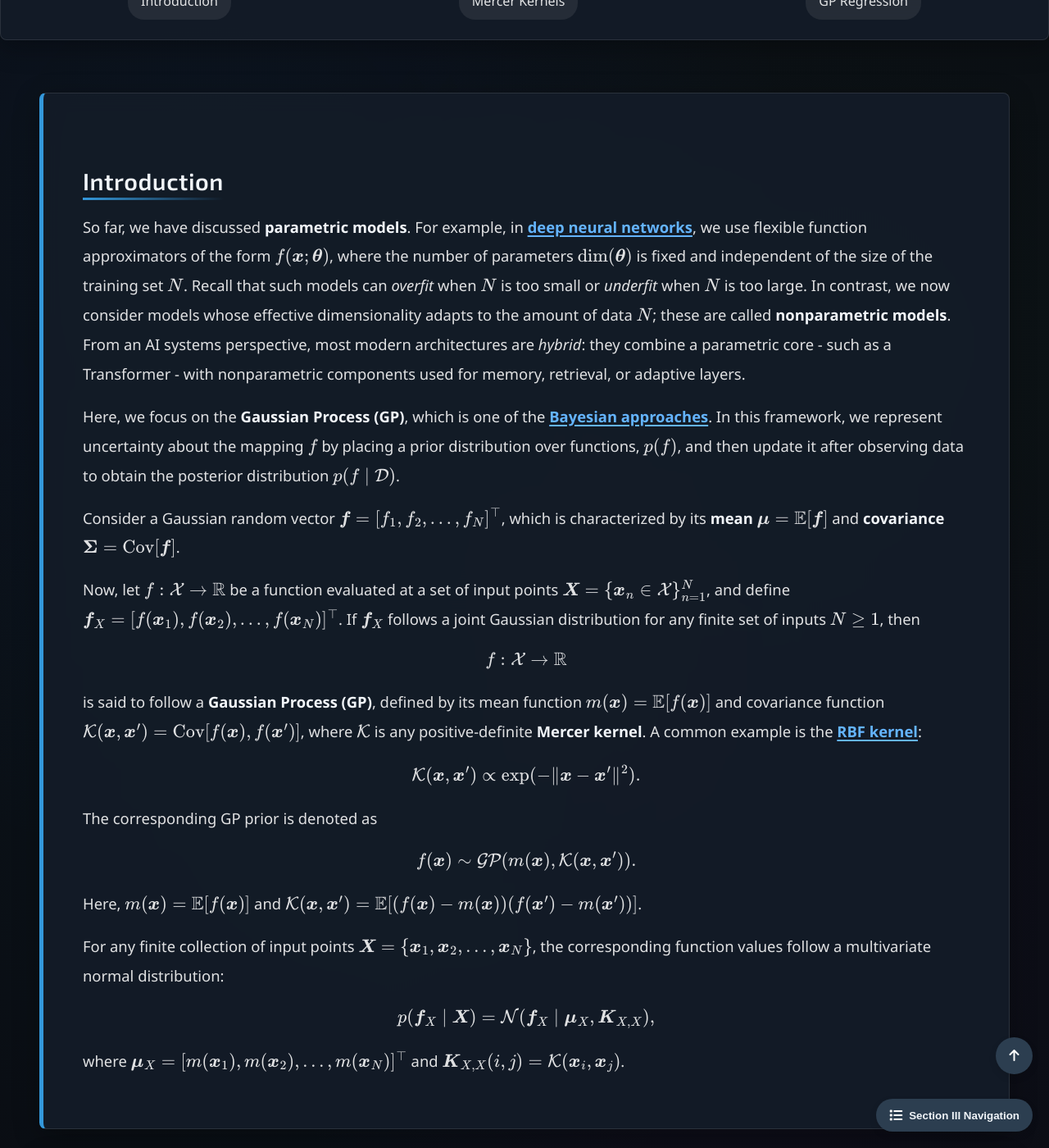
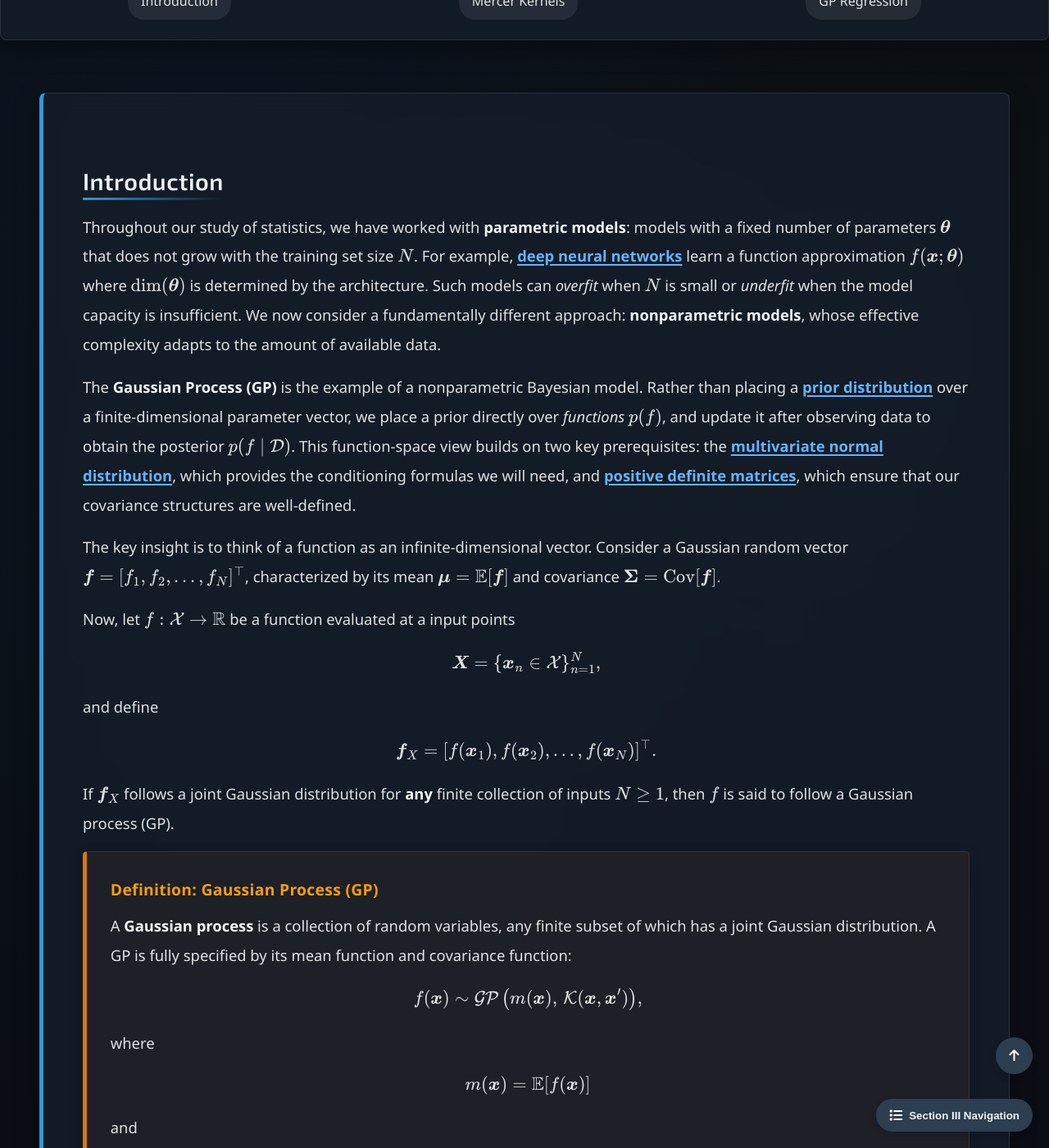
Before and after one commit to Yusukey01/yusukey01.github.io, a Jekyll site: the page built from Mathematics/Probability/gaussian_process.html, in a window 1280 px wide and 1400 px high, scrolled down 516 px. Shown: the whole window at 82% size. Built offline with Jekyll 4.4.1, drawn with Linux system fonts in a browser that asks for light colours; some of the changed text lies outside the part shown.

Commit message:
revised explanations and style

```diff
--- a/Mathematics/Probability/gaussian_process.html
+++ b/Mathematics/Probability/gaussian_process.html
@@ -29,58 +29,75 @@ uses_python: false
                 <h2>Introduction</h2>
 
                 <p>
-                    So far, we have discussed <strong>parametric models</strong>. For example, in  <a href="../Machine_learning/deep_nn.html"><strong>deep neural networks</strong></a>,
-                    we use flexible function approximators of the form \(f(\boldsymbol{x}; \boldsymbol{\theta})\), where the number of parameters \(\dim(\boldsymbol{\theta})\)
-                    is fixed and independent of the size of the training set \(N\). Recall that such models can <em>overfit</em> when \(N\) is too small or <em>underfit</em>
-                    when \(N\) is too large. In contrast, we now consider models whose effective dimensionality adapts to the amount of data \(N\);
-                    these are called <strong>nonparametric models</strong>.
-                    From an AI systems perspective, most modern architectures are <em>hybrid</em>: they combine a parametric core -
-                    such as a Transformer - with nonparametric components used for memory, retrieval, or adaptive layers.
+                    Throughout our study of statistics, we have worked with <strong>parametric models</strong>: models with a fixed number of parameters
+                    \(\boldsymbol{\theta}\) that does not grow with the training set size \(N\). For example,
+                    <a href="../Machine_learning/deep_nn.html"><strong>deep neural networks</strong></a>
+                    learn a function approximation \(f(\boldsymbol{x}; \boldsymbol{\theta})\) where
+                    \(\dim(\boldsymbol{\theta})\) is determined by the architecture. Such models can <em>overfit</em> when \(N\) is small or <em>underfit</em>
+                    when the model capacity is insufficient. We now consider a fundamentally different approach:
+                    <strong>nonparametric models</strong>, whose effective complexity adapts to the amount of available data.
                 </p>
 
                 <p>
-                    Here, we focus on the <strong>Gaussian Process (GP)</strong>, which is one of the
-                    <a href="bayesian.html"><strong>Bayesian approaches</strong></a>. In this framework, we represent
-                    uncertainty about the mapping \(f\) by placing a prior distribution over functions, \(p(f)\), and
-                    then update it after observing data to obtain the posterior distribution \(p(f \mid \mathcal{D})\).
+                    The <strong>Gaussian Process (GP)</strong> is the example of a nonparametric Bayesian model.
+                    Rather than placing a <a href="bayesian.html"><strong>prior distribution</strong></a> over a finite-dimensional parameter vector,
+                    we place a prior directly over <em>functions</em> \(p(f)\), and update it after observing data to obtain the posterior \(p(f \mid \mathcal{D})\).
+                    This function-space view builds on two key prerequisites:
+                    the <a href="mvn.html"><strong>multivariate normal distribution</strong></a>, which provides the conditioning
+                    formulas we will need, and <a href="../Linear_algebra/symmetry.html#qf"><strong>positive definite matrices</strong></a>, which
+                    ensure that our covariance structures are well-defined.
                 </p>
 
                 <p>
-                    Consider a Gaussian random vector \(\boldsymbol{f} = [f_1, f_2, \ldots, f_N]^\top\),
-                    which is characterized by its <strong>mean</strong>
-                    \(\boldsymbol{\mu} = \mathbb{E}[\boldsymbol{f}]\) and <strong>covariance</strong>
-                    \(\boldsymbol{\Sigma} = \mathrm{Cov}[\boldsymbol{f}]\).
+                    The key insight is to think of a function as an infinite-dimensional vector.
+                    Consider a Gaussian random vector  \(\boldsymbol{f} = [f_1, f_2, \ldots, f_N]^\top\), characterized by its
+                    mean \(\boldsymbol{\mu} = \mathbb{E}[\boldsymbol{f}]\) and
+                    covariance \(\boldsymbol{\Sigma} = \mathrm{Cov}[\boldsymbol{f}]\).
                 </p>
 
                 <p>
-                    Now, let \(f : \mathcal{X} \rightarrow \mathbb{R}\) be a function evaluated at a set of input points
-                    \(\boldsymbol{X} = \{\boldsymbol{x}_n \in \mathcal{X}\}_{n=1}^N\), and define
-                    \(\boldsymbol{f}_X = [f(\boldsymbol{x}_1), f(\boldsymbol{x}_2), \ldots, f(\boldsymbol{x}_N)]^\top\).
-                    If \(\boldsymbol{f}_X\) follows a joint Gaussian distribution for any finite set of inputs
-                    \(N \ge 1\), then
+
+                    Now, let \(f : \mathcal{X} \rightarrow \mathbb{R}\) be a function evaluated at a input points
                     \[
-                        f : \mathcal{X} \rightarrow \mathbb{R}
+                    \boldsymbol{X} = \{\boldsymbol{x}_n \in \mathcal{X}\}_{n=1}^N,
                     \]
-                    is said to follow a <strong>Gaussian Process (GP)</strong>,
-                    defined by its mean function \(m(\boldsymbol{x}) = \mathbb{E}[f(\boldsymbol{x})]\)
-                    and covariance function \(\mathcal{K}(\boldsymbol{x}, \boldsymbol{x}') =
-                    \mathrm{Cov}[f(\boldsymbol{x}), f(\boldsymbol{x}')]\),
-                    where \(\mathcal{K}\) is any positive-definite <strong>Mercer kernel</strong>.
-                    A common example is the <a href="../Machine_learning/intro_classification.html"><strong>RBF kernel</strong></a>:
+                    and define
                     \[
-                        \mathcal{K}(\boldsymbol{x}, \boldsymbol{x}')
-                        \propto \exp(-\|\boldsymbol{x} - \boldsymbol{x}'\|^2).
+                    \boldsymbol{f}_X = [f(\boldsymbol{x}_1), f(\boldsymbol{x}_2), \ldots, f(\boldsymbol{x}_N)]^\top.
                     \]
+                    If \(\boldsymbol{f}_X\) follows a joint Gaussian distribution for <strong>any</strong> finite collection
+                    of inputs \(N \ge 1\), then \(f\) is said to follow a Gaussian process (GP).
                 </p>
 
+                <div class="theorem">
+                    <span class="theorem-title">Definition: Gaussian Process (GP)</span>
                     <p>
-                    The corresponding GP prior is denoted as
+                        A <strong>Gaussian process</strong> is a collection of random variables, any finite subset of which has a joint
+                        Gaussian distribution. A GP is fully specified by its mean function and covariance function:
                         \[
-                        f(\boldsymbol{x}) \sim \mathcal{GP}(m(\boldsymbol{x}), \mathcal{K}(\boldsymbol{x}, \boldsymbol{x}')).
+                        f(\boldsymbol{x}) \sim \mathcal{GP}\left(m(\boldsymbol{x}), \, \mathcal{K}(\boldsymbol{x}, \boldsymbol{x}')\right),
                         \]
-                    Here, \(m(\boldsymbol{x}) = \mathbb{E}[f(\boldsymbol{x})]\) and
-                    \(\mathcal{K}(\boldsymbol{x}, \boldsymbol{x}') =
-                    \mathbb{E}[(f(\boldsymbol{x}) - m(\boldsymbol{x}))(f(\boldsymbol{x}') - m(\boldsymbol{x}'))]\).
+                        where
+                        \[
+                        m(\boldsymbol{x}) = \mathbb{E}[f(\boldsymbol{x})]
+                        \]
+                        and
+                        \[
+                        \mathcal{K}(\boldsymbol{x}, \boldsymbol{x}') = \mathrm{Cov}[f(\boldsymbol{x}), f(\boldsymbol{x}')].
+                        \]
+                        The covariance function \(\mathcal{K}\) must be a positive definite <strong>Mercer kernel</strong> to ensure that
+                        the Gram matrix
+                        \[
+                        \boldsymbol{K}_{ij} = \mathcal{K}(\boldsymbol{x}_i, \boldsymbol{x}_j)
+                        \]
+                        is positive semi-definite for any set of inputs.
+                    </p>
+                </div>
+
+                <p>
+                    In practice, the mean function is often set to zero, \(m(\boldsymbol{x}) = 0\), since the data can be centered and
+                    the GP's expressiveness comes primarily from the covariance function. The choice of \(\mathcal{K}\) then determines
+                    all structural properties of the functions: their smoothness, periodicity, amplitude, and length-scale.
                 </p>
 
                 <p>
@@ -115,9 +132,10 @@ uses_python: false
                 </p>
 
                 <div class="theorem">
-                    <span class="theorem-title">Mercer Kernels:</span>
-                    <strong>Mercer kernel</strong> is also called a <strong>positive definite</strong>
-                    kernel, which is any symmetric function:
+                    <span class="theorem-title">Definition: Mercer Kernel</span>
+                    <p>
+                        A <strong>Mercer kernel</strong> (also called a <strong>positive definite kernel</strong>)
+                        is a symmetric function:
                         \[
                         \mathcal{K}: \mathcal{X} \times \mathcal{X} \rightarrow \mathbb{R}
                         \]
@@ -126,13 +144,15 @@ uses_python: false
                         \sum_{i=1}^N \sum_{j=1}^N c_i c_j \mathcal{K}(\boldsymbol{x}_i, \boldsymbol{x}_j) \geq 0
                         \]
                         for any choice of numbers  \(c_i \in \mathbb{R}\). The equality allowed when \(\forall i, c_i =0\).
-                    <br>
+                    </p>
+                </div>
+
+                <p>
                     This means that the corresponding Gram matrix
                     \( \boldsymbol{K} = [\mathcal{K}(\boldsymbol{x}_i, \boldsymbol{x}_j)]_{i,j=1}^N \)
-                    is <strong>positive semidefinite</strong>.
-                    Note that this condition does NOT require each individual kernel value
-                    \(\mathcal{K}(\boldsymbol{x}_i, \boldsymbol{x}_j)\) to be nonnegative.
-                </div>
+                    is <strong>positive semidefinite</strong>. Note that this condition does NOT require each individual kernel
+                    value \(\mathcal{K}(\boldsymbol{x}_i, \boldsymbol{x}_j)\) to be nonnegative.
+                </p>
 
                  <p>
                     We often focus on <strong>stationary kernels</strong>, which depend only on the difference between inputs,
@@ -144,8 +164,9 @@ uses_python: false
                 </p>
 
                 <p>
-                    As we have seen, one of the most widely used stationary kernel in practice is
-                    a <strong>radial basis function (RBF) kernel</strong>:
+                    One of the most widely used stationary kernels in practice is the <strong>radial basis function (RBF) kernel</strong>
+                    (also introduced in the context of
+                    <a href="../Machine_learning/intro_classification.html#rbf-approx"><strong>classification</strong></a>):
                     \[
                     \begin{align*}
                     \mathcal{K}_\text{RBF}(r ; \ell) &= \exp \left( -\frac{r^2}{2\ell^2}\right) \\\\
@@ -189,33 +210,35 @@ uses_python: false
                 </p>
 
                 <p>
-                    For parameters \(\nu>0\), \(\ell>0\), the Matérn kernel is
+                    For parameters \(\nu > 0\), \(\ell > 0\), the Matérn kernel is
                     \[
-                    \mathcal{K}_\text{Matérn}(r; \nu, \ell ) = \frac{2^{1-\nu}}{\Gamma(\nu)}\left(\frac{\sqrt{2\nu}r}{\ell}\right)^\nu
-                    K_\nu\left(\frac{\sqrt{2\nu}r}{\ell}\right)
+                    \mathcal{K}_\text{Matérn}(r; \nu, \ell)
+                    = \frac{2^{1-\nu}}{\Gamma(\nu)}\left(\frac{\sqrt{2\nu}\,r}{\ell}\right)^\nu K_\nu\!\left(\frac{\sqrt{2\nu}\,r}{\ell}\right),
                     \]
+                    where \(K_\nu\) denotes the modified Bessel function of the second kind.
+                </p>
+
                 <p>
-                    where \(K_\nu\) denotes the modified Bessel function of the second kind.
                     The parameter \(\nu\) controls smoothness: sample paths of the GP are
                     \(\lfloor \nu - \tfrac{1}{2}\rfloor\)-times mean-square differentiable. Common choices
                     (up to the variance factor \(\sigma^2\)) admit closed forms:
                 </p>
 
                 <ul style="padding-left:40px;">
-                    <li>Exponential kernel (non-differentiable):</li>
+                    <li>Exponential Kernel (Non-Differentiable):</li>
                     \[
                     \mathcal{K}_\text{Matérn}(r; \frac{1}{2}, \ell )  = \exp \left(- \frac{r}{\ell}\right)
                     \]
-                    <li>Once differentiable:</li>
+                    <li>Once Differentiable:</li>
                     \[
                     \mathcal{K}_\text{Matérn}(r; \frac{3}{2}, \ell )  = \left(1 + \frac{\sqrt{3}r}{\ell}\right)\exp \left(- \frac{\sqrt{3}r}{\ell}\right)
                     \]
-                    <li>Twice differentiable:</li>
+                    <li>Twice Differentiable:</li>
                     \[
                     \mathcal{K}_\text{Matérn}(r; \frac{5}{2}, \ell )  = \left(1 + \frac{\sqrt{5}r}{\ell} + \frac{5r^2}{3\ell^2}\right)\exp \left(- \frac{\sqrt{5}r}{\ell}\right)
                     \]
                 </ul>
-                <br>
+
                 <p>
                     Note: In Gaussian process regression, the kernel can be multiplied by a positive amplitude
                     parameter \(\sigma^2 > 0\) to scale the variance of the function values:
@@ -323,6 +346,36 @@ uses_python: false
                         \boldsymbol{K}_{X,*}.
                     \]
                 </p>
+
+                 <p>
+                    These formulas are a direct application of the <a href="mvn.html"><strong>multivariate normal conditioning</strong></a> .
+                    The posterior mean \(\boldsymbol{\mu}_{*|X}\) is a linear combination of the observed outputs \(\boldsymbol{y}\), weighted
+                    by the kernel similarities between test and training points. The posterior covariance \(\boldsymbol{\Sigma}_{*|X}\) starts
+                    from the prior covariance \(\boldsymbol{K}_{*,*}\) and subtracts the information gained from the observations - the more data
+                    we observe near a test point, the smaller the posterior uncertainty.
+                </p>
+
+                <p>
+                    The computational bottleneck is the inversion of the \(N \times N\) matrix \((\boldsymbol{K}_{X,X} + \sigma_y^2 \boldsymbol{I}_N)\), which
+                    costs \(O(N^3)\) in time and \(O(N^2)\) in storage. This cubic scaling limits standard GP regression to moderate dataset sizes
+                    (typically \(N \lesssim 10^4\)). For larger datasets, sparse approximations (inducing point methods),
+                    <a href="../Machine_learning/intro_classification.html"><strong>random Fourier features</strong></a>,
+                    and structured kernel interpolation provide scalable alternatives.
+                </p>
+
+                <div class="insight-box">
+                    <h3>Gaussian Processes in Machine Learning</h3>
+                    <p>
+                        GPs occupy a unique position in the ML landscape. They provide <strong>closed-form uncertainty quantification</strong> that
+                        is automatic and calibrated, requiring no ensembles, dropout, or approximate inference. This makes them invaluable for
+                        <strong>Bayesian optimization</strong> (e.g., hyperparameter tuning via acquisition functions like Expected Improvement),
+                        <strong>active learning</strong> (selecting the most informative data points to label), and <strong>safety-critical applications</strong>
+                        where knowing what the model <em>doesn't know</em> is as important as its predictions. The kernel framework also connects GPs to
+                        neural networks: the <strong>Neural Tangent Kernel (NTK)</strong> shows that infinitely wide neural networks converge to GPs,
+                        providing a theoretical bridge between deep learning and nonparametric Bayesian modeling.
+                    </p>
+                </div>
+
             </section>
 
 
```
Also changed, not shown: data/curriculum.json. Lines whose indentation alone changed are shown as unchanged.
